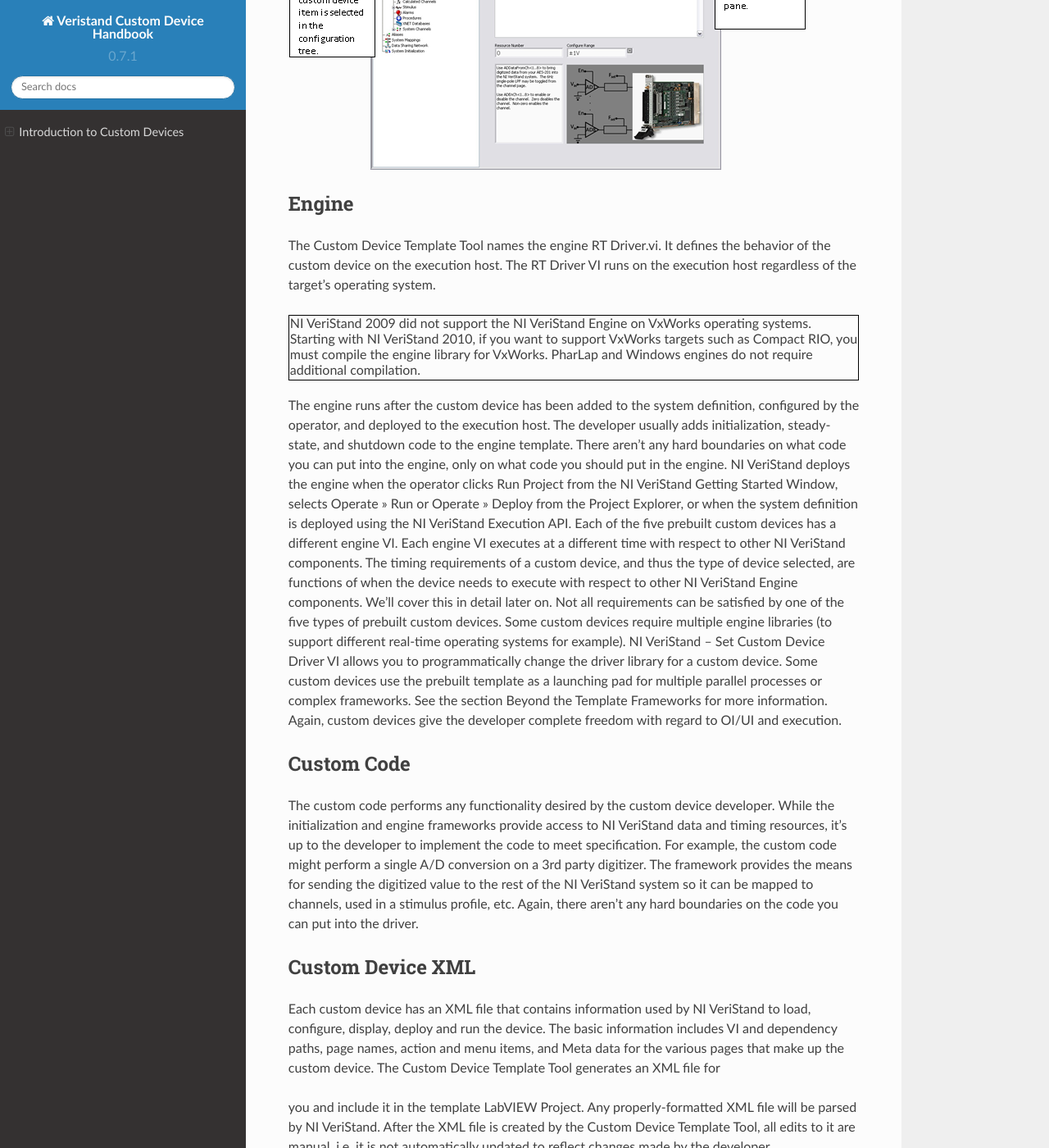
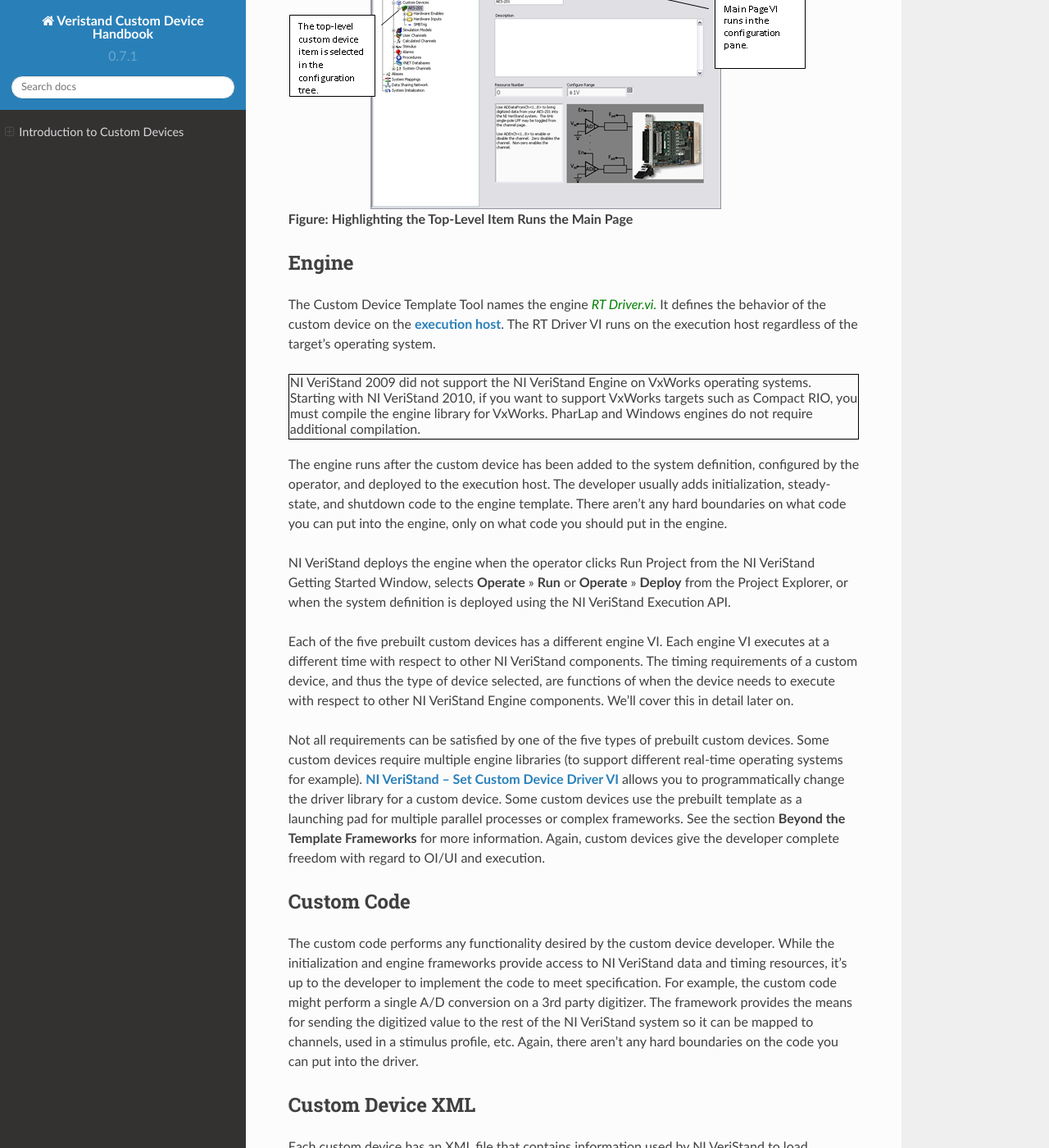
Before and after one commit to ni/niveristand-custom-device-handbook, a Sphinx documentation site: the page built from docs/WhatIsACustomDevice.md, in a window 1280 px wide and 1400 px high, scrolled down 4867 px. Shown: the whole window at 82% size. Built offline with Sphinx 7.4.7 and the Read the Docs theme 2.0.0, drawn with Linux system fonts in a browser that asks for light colours; some of the changed text lies outside the part shown.

Commit message:
commit 20

```diff
--- a/docs/WhatIsACustomDevice.md
+++ b/docs/WhatIsACustomDevice.md
@@ -179,6 +179,7 @@
 It’s not necessary for the operator to have any knowledge of LabVIEW or custom device development to use the custom device. It’s not necessary to have the LabVIEW Project to use a custom device. It’s courteous common practice to provide the LabVIEW Project along with the custom device. Providing the project allows operators and other developers to modify the custom device to suit their specific requirements.
 
 ![](images/Picture4.jpg)
+<br />
 <b>Figure: Adding a Custom Device to a System Definition</b>
 
 Most custom devices consist of the two VI libraries and XML file mentioned above. Logically, custom devices consist of three parts.
@@ -216,13 +217,13 @@
 </body>
 <br />
 
-For each of the five types of custom devices, you’ll see two VI libraries in the LabVIEW source project: *Custom Device API.lvlib* and *Custom Device Name Custom Device.lvlib.*
+For each of the five types of custom devices, you’ll see two VI libraries in the LabVIEW source project: <span style="color:green">*Custom Device API.lvlib*</span> and <span style="color:green">*Custom Device Name Custom Device.lvlib.*</span>
 
 ![](images/Picture5.jpg)
+<br />
 <b>Figure: A New Custom Device Project</b>
 
-The Custom Device API library contains most of the type definitions, template VIs and LabVIEW API needed to interact with NI VeriStand’s data and timing resources. They give a VI the ability to behave as a native task in the NI VeriStand Engine.
-Some of these VIs also appear on the LabVIEW palette in NI VeriStand » Custom Device API.
+The Custom Device API library contains most of the type definitions, template VIs and LabVIEW API needed to interact with NI VeriStand’s data and timing resources. They give a VI the ability to behave as a native task in the NI VeriStand Engine. Some of these VIs also appear on the LabVIEW palette in **[NI VeriStand](http://zone.ni.com/reference/en-XX/help/372846B-01/TOC12.htm)** » **[Custom Device API](http://zone.ni.com/reference/en-XX/help/372846B-01/TOC13.htm)**.
 
 The <custom device name> library contains the custom device’s configuration and RT Engine VIs. These correspond to the configuration and engine VI libraries (or LLBs) mentioned earlier. Notice the front panel and block diagram of these VIs have been populated with objects from the Custom Device API library.
 
@@ -253,7 +254,7 @@
 
 #### Initialization VI
 
-The Custom Device Template Tool names the initialization VI <Custom Device Name> Initialization VI.vi. It runs in the background when the custom device is first added to the system definition. The initialization page does not run again unless the operator removes and re-adds the custom device.
+The Custom Device Template Tool names the initialization VI <span style="color:green">*<Custom Device Name> Initialization VI.vi.*</span> It runs in the background when the custom device is first added to the system definition. The initialization page does not run again unless the operator removes and re-adds the custom device.
 
 <head>
 <style>
@@ -276,18 +277,19 @@
 </body>
 <br />
 
-The Initialization Page runs each time a new instance of the same custom device is added to the system definition. NI VeriStand retains state information for each instance of a custom device in the System Definition (.nivssdf) file. State is defined by the value of each control, indicator, and property (properties are covered later) of the page. This file is human-readable XML, so you can open the file with a text editor and take a look. There’s also a .NET API for modifying the System Definition programmatically.
+The Initialization Page runs each time a new instance of the same custom device is added to the system definition. NI VeriStand retains state information for each instance of a custom device in the **[System Definition](http://zone.ni.com/reference/en-XX/help/372846B-01/veristand/comp_of_project/#system_definition_file)** (.**[nivssdf](http://zone.ni.com/reference/en-XX/help/372846B-01/veristand/vs_file_extensions/)**) file. State is defined by the value of each control, indicator, and property (properties are covered later) of the page. This file is human-readable XML, so you can open the file with a text editor and take a look. There’s also a **[.NET API](http://zone.ni.com/devzone/cda/tut/p/id/9366#toc2)** for modifying the System Definition programmatically.
 
 #### Main Page
 
 The Custom Device Template Tool names the main page <Custom Device Name> Main Page.vi. After the custom device has been added to the system definition, the main page runs whenever the operator clicks on the on the custom device’s top-level item in System Explorer’s configuration tree.
 
 ![](images/Picture6.png)
-
+<br />
+<b>Figure: Highlighting the Top-Level Item Runs the Main Page</b>
 
 #### Engine
 
-The Custom Device Template Tool names the engine <Custom Device Name> RT Driver.vi. It defines the behavior of the custom device on the execution host. The RT Driver VI runs on the execution host regardless of the target’s operating system.
+The Custom Device Template Tool names the engine <span style="color:green">*<Custom Device Name> RT Driver.vi.*</span>  It defines the behavior of the custom device on the **[execution host](http://zone.ni.com/reference/en-XX/help/372846B-01/veristand/veristand_glossary/#execution_host)**. The RT Driver VI runs on the execution host regardless of the target’s operating system.
 
 <head>
 <style>
@@ -311,10 +313,14 @@
 <br />
 
 The engine runs after the custom device has been added to the system definition, configured by the operator, and deployed to the execution host. The developer usually adds initialization, steady-state, and shutdown code to the engine template. There aren’t any hard boundaries on what code you can put into the engine, only on what code you should put in the engine.
-NI VeriStand deploys the engine when the operator clicks Run Project from the NI VeriStand Getting Started Window, selects Operate » Run or Operate » Deploy from the Project Explorer, or when the system definition is deployed using the NI VeriStand Execution API.
+
+NI VeriStand deploys the engine when the operator clicks Run Project from the NI VeriStand Getting Started Window, selects **Operate** » **Run** or **Operate** » **Deploy** from the Project Explorer, or when the system definition is deployed using the NI VeriStand Execution API.
+
 Each of the five prebuilt custom devices has a different engine VI. Each engine VI executes at a different time with respect to other NI VeriStand components. The timing requirements of a custom device, and thus the type of device selected, are functions of when the device needs to execute with respect to other NI VeriStand Engine components. We’ll cover this in detail later on.
-Not all requirements can be satisfied by one of the five types of prebuilt custom devices. Some custom devices require multiple engine libraries (to support different real-time operating systems for example). NI VeriStand – Set Custom Device Driver VI allows you to programmatically change the driver library for a custom device. Some custom devices use the prebuilt template as a launching pad for multiple parallel processes or complex frameworks.
-See the section Beyond the Template Frameworks for more information. Again, custom devices give the developer complete freedom with regard to OI/UI and execution.
+
+Not all requirements can be satisfied by one of the five types of prebuilt custom devices. Some custom devices require multiple engine libraries (to support different real-time operating systems for example). **[NI VeriStand – Set Custom Device Driver VI](http://zone.ni.com/reference/en-XX/help/372846B-01/veristandmerge/vs_set_custom_device_driver_vi/)** allows you to programmatically change the driver library for a custom device. Some custom devices use the prebuilt template as a launching pad for multiple parallel processes or complex frameworks.
+See the section **Beyond the Template Frameworks** for more information. Again, custom devices give the developer complete freedom with regard to OI/UI and execution.
+
 #### Custom Code
 
 The custom code performs any functionality desired by the custom device developer. While the initialization and engine frameworks provide access to NI VeriStand data and timing resources, it's up to the developer to implement the code to meet specification.
@@ -339,7 +345,7 @@
    <tr>
 		<td>
 The custom device XML does not automatically synchronize with changes to the LabVIEW project, nor does it automatically deploy. Be sure to modify the XML in the LabVIEW Project directory when making changes. Building the Initialization
-specification overwrites the XML in the <Common Data>\Custom Devices folder.
+specification overwrites the XML in the <span style="color:green">*<Common Data>\Custom Devices folder*</span>.
       </td>
  	</tr>
 </table>
@@ -361,7 +367,7 @@
 <table>
    <tr>
 		<td>
-Since NI VeriStand parses <Common Data> for custom devices when it launches, a
+Since NI VeriStand parses <span style="color:green">*<Common Data>*</span> for custom devices when it launches, a
 corrupt custom device XML file can affect the overall NI VeriStand system. You should exercise care and make a backup of the custom device XML before modifying it.
       </td>
  	</tr>
```
